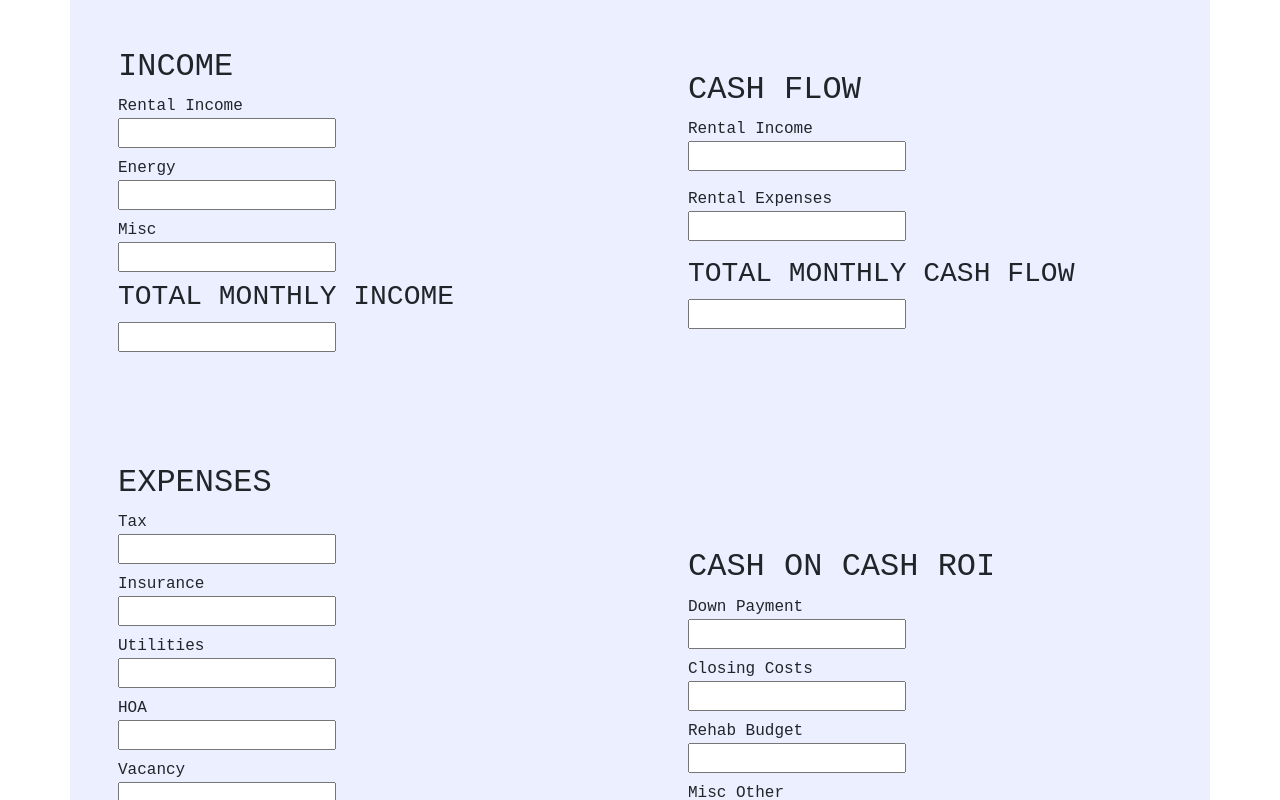
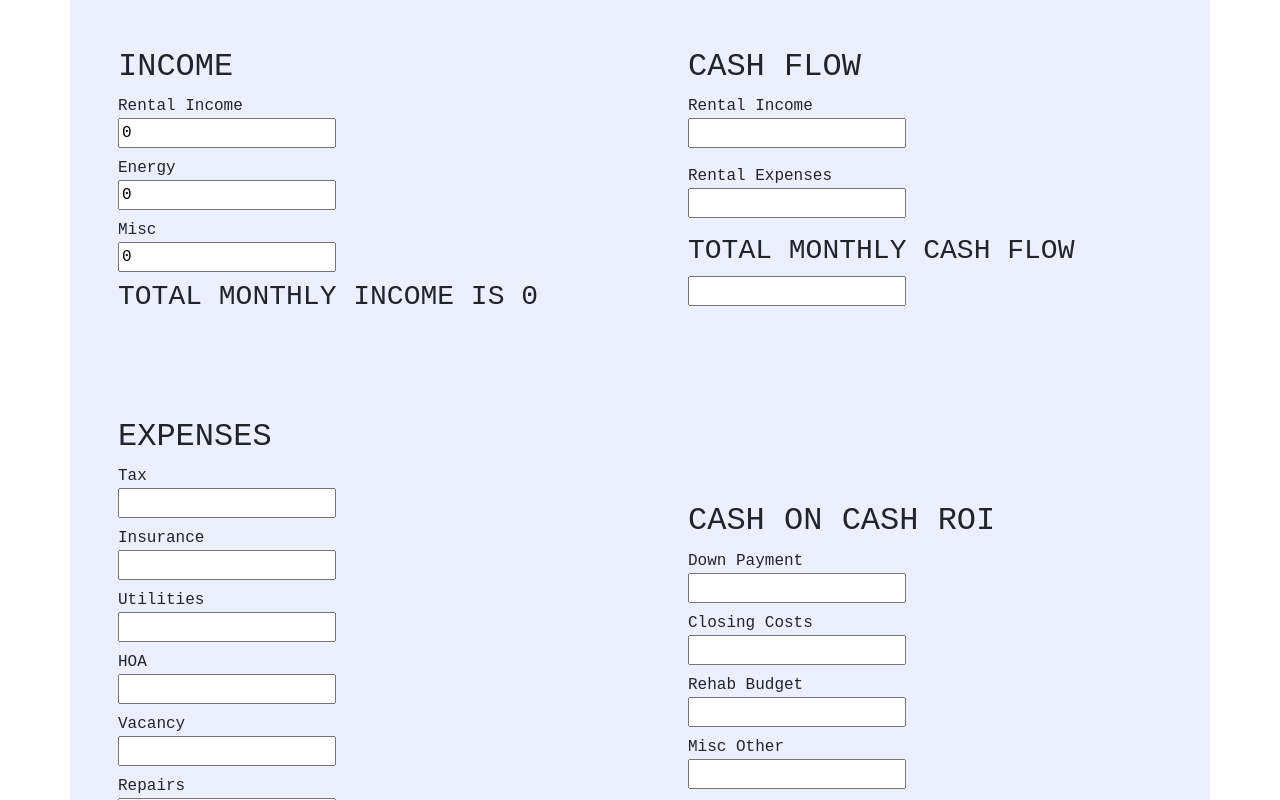
Before and after one commit to maderi21/ROI, a React (Create React App) app in the folder rentals/: page / in a window 1280 px wide. Shown: the top 800 px of the page. Built offline with nearby package versions, Linux system fonts and the light colour scheme.

Commit message:
sum experiment

```diff
--- a/rentals/src/components/Income.jsx
+++ b/rentals/src/components/Income.jsx
@@ -1,6 +1,28 @@
-import React from "react";
+import React, { useState } from "react";
 
 const Income = () => {
+  const [rent, setRent] = useState(0);
+  const [energy, setEnergy] = useState(0);
+  const [misc, setMisc] = useState(0);
+  const [sum, setSum] = useState(0);
+
+  const handleRent = (e) => {
+    setRent(e.target.value);
+  };
+
+  const handleEnergy = (e) => {
+    setEnergy(e.target.value);
+  };
+
+  const handleMisc = (e) => {
+    setMisc(e.target.value);
+  };
+
+  const calculateSum = () => {
+    const total = rent + energy + misc;
+    setSum(total);
+  };
+
   return (
     <div>
       <h2>INCOME</h2>
@@ -8,30 +30,32 @@ const Income = () => {
         <label htmlFor="monthlyRent">Rental Income</label>
         <input
           type="number"
-          id="monthlyRent"
+          value={rent}
           className="d-flex flex-row mb-2"
+          onChange={handleRent}
         />
       </div>
       <div>
         <label htmlFor="monthlyRent">Energy</label>
         <input
           type="number"
-          id="monthlyRent"
+          value={energy}
           className="d-flex flex-row mb-2"
+          onChange={handleEnergy}
         />
       </div>
       <div>
         <label htmlFor="monthlyRent">Misc</label>
         <input
           type="number"
-          id="monthlyRent"
+          value={misc}
           className="d-flex flex-row mb-2"
+          onChange={handleMisc}
         />
       </div>
       <div>
-        <h3>TOTAL MONTHLY INCOME</h3>
+        <h3>TOTAL MONTHLY INCOME IS {sum}</h3>
       </div>
-      <input type="number" id="monthlyRent" className="d-flex flex-row mb-3" />
     </div>
   );
 };
```
